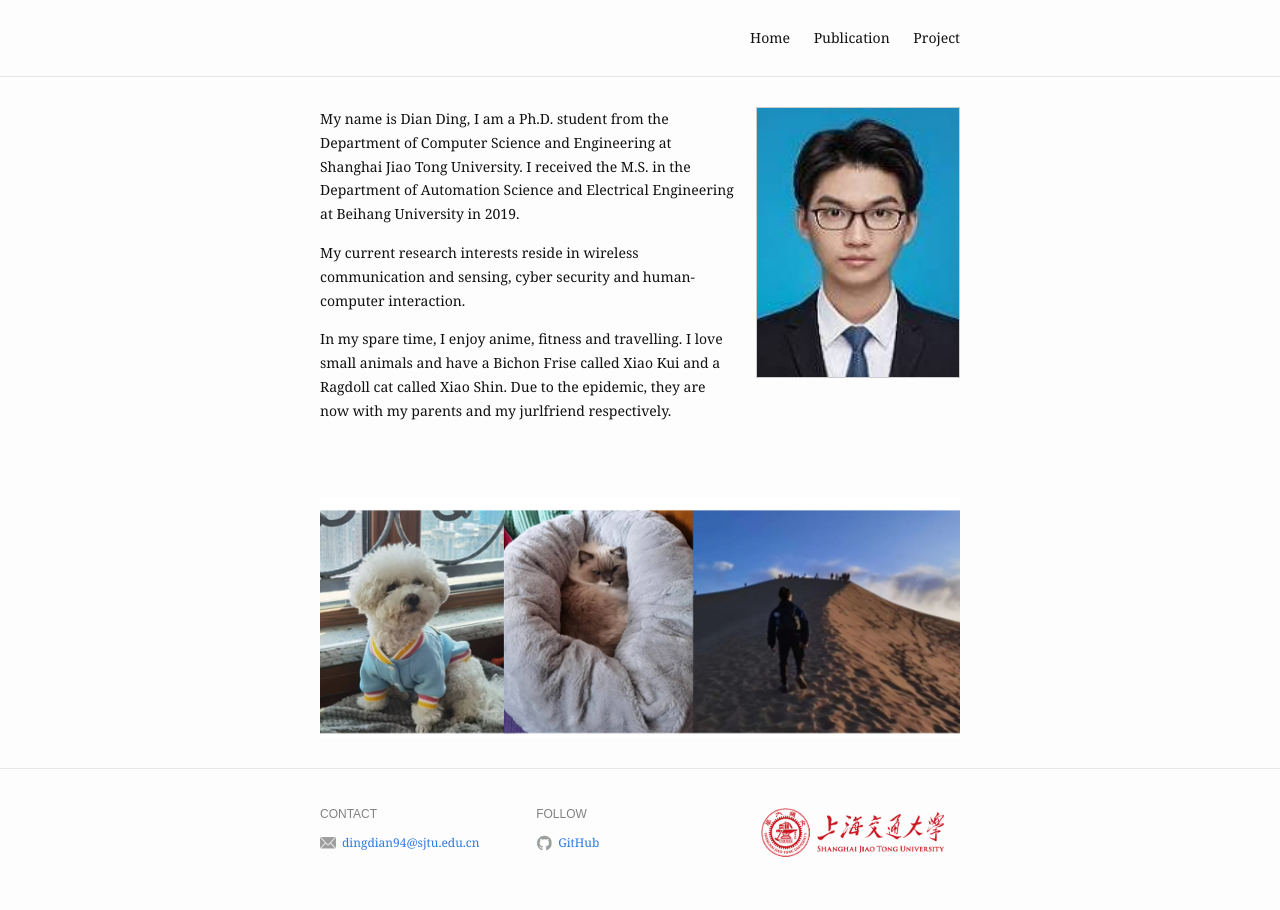
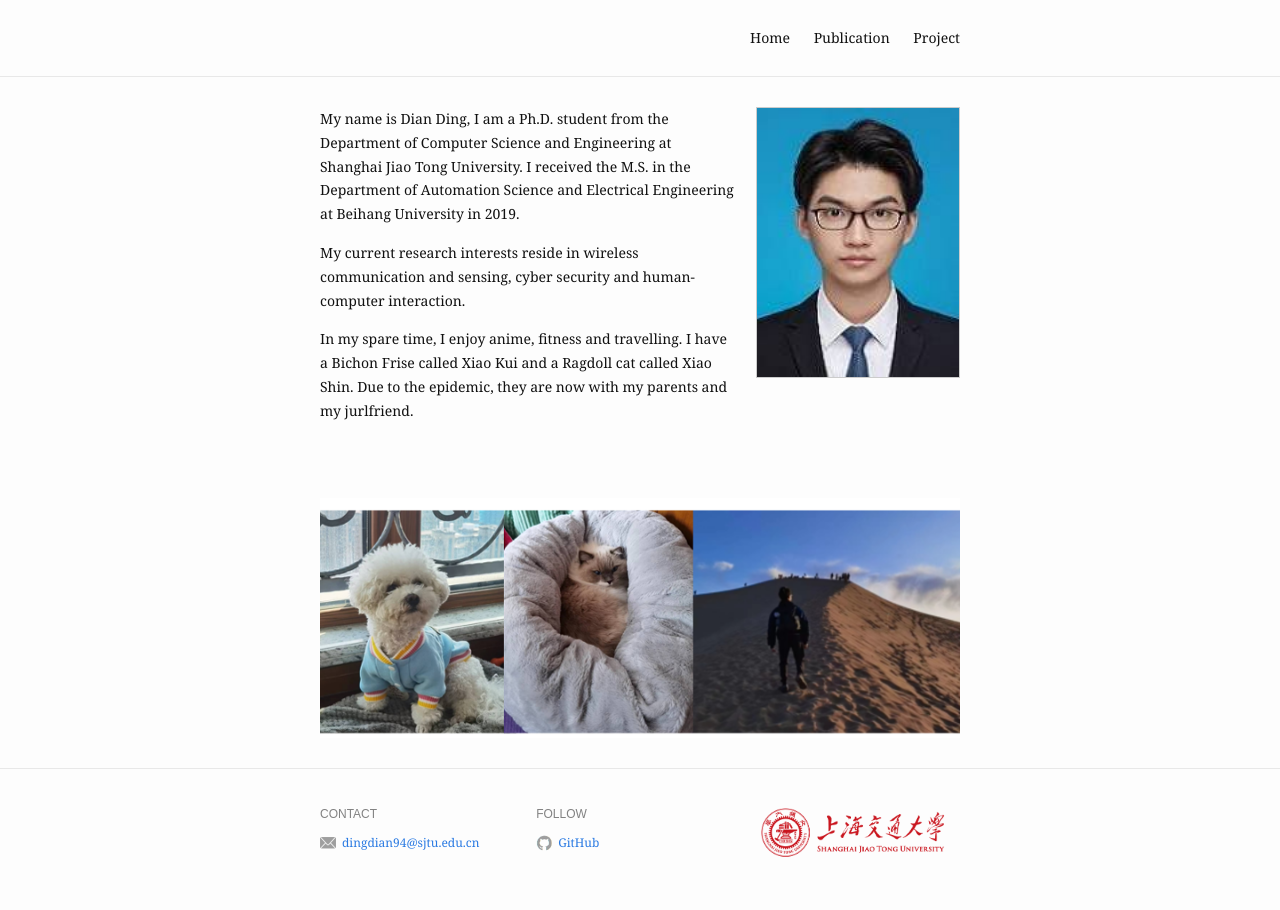
Before and after one commit to dianding0102/dian_web, a Jekyll site: the page built from index.md, in a window 1280 px wide. Built offline with Jekyll 4.4.1, drawn with Linux system fonts in a browser that asks for light colours.

Commit message:
Update index.md

```diff
--- a/index.md
+++ b/index.md
@@ -24,5 +24,5 @@ sjtu_picture:
 </p>
 
 <p>
-    In my spare time, I enjoy anime, fitness and travelling. I love small animals and have a Bichon Frise called Xiao Kui and a Ragdoll cat called Xiao Shin. Due to the epidemic, they are now with my parents and my jurlfriend respectively.
+    In my spare time, I enjoy anime, fitness and travelling. I have a Bichon Frise called Xiao Kui and a Ragdoll cat called Xiao Shin. Due to the epidemic, they are now with my parents and my jurlfriend.
 </p>
```
